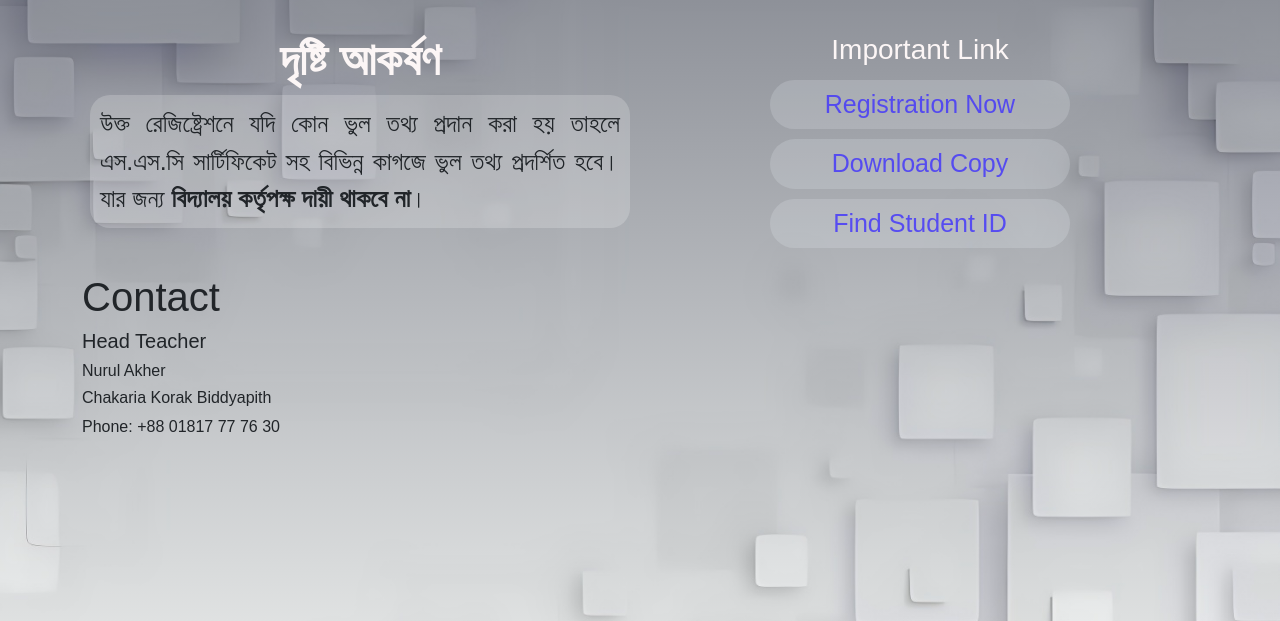
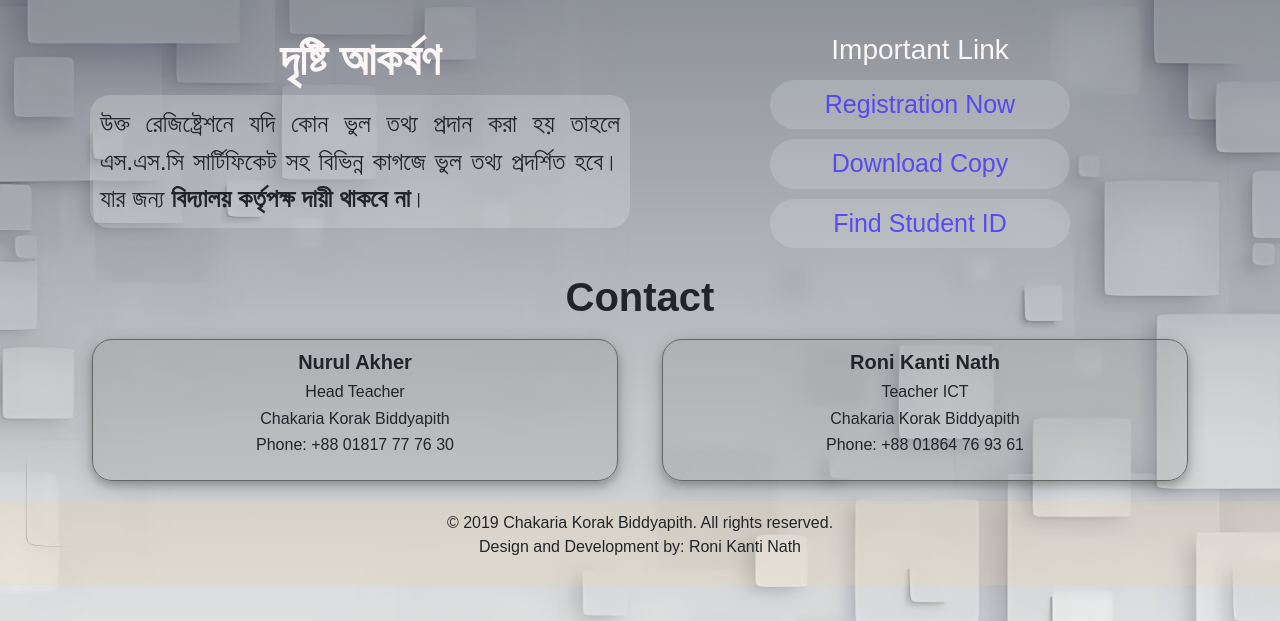
Before and after one commit to Roni769361/sscreg, a plain HTML site: page index.html in a window 1280 px wide. Shown: the part 179-800 px from the top of the page. Drawn offline with nearby package versions, Linux system fonts and the light colour scheme; a web font is replaced by a local one.

Commit message:
somthing

```diff
--- a/index.html
+++ b/index.html
@@ -84,18 +84,38 @@
       </div>
     </div>
     <div class="container">
-      <h1>Contact</h1>
+      <h1 style="font-weight: 800; text-align: center">Contact</h1>
       <div class="contact">
         <div class="row">
           <div class="col-md-6">
-            <h5>Head Teacher</h5>
-            <h6>Nurul Akher</h6>
-            <h6>Chakaria Korak Biddyapith</h6>
-            <p>Phone: +88 01817 77 76 30</p>
+            <div class="details">
+              <h5 style="font-weight: 700">Nurul Akher</h5>
+              <h6>Head Teacher</h6>
+              <h6>Chakaria Korak Biddyapith</h6>
+              <p>Phone: +88 01817 77 76 30</p>
+            </div>
+          </div>
+
+          <div class="col-md-6">
+            <div class="details">
+              <h5 style="font-weight: 700">Roni Kanti Nath</h5>
+              <h6>Teacher ICT</h6>
+              <h6>Chakaria Korak Biddyapith</h6>
+              <p>Phone: +88 01864 76 93 61</p>
+            </div>
           </div>
         </div>
       </div>
     </div>
+
+    <footer>
+      <div class="footer-content">
+        <p>
+          &copy; 2019 Chakaria Korak Biddyapith. All rights reserved.
+          <br />Design and Development by: Roni Kanti Nath
+        </p>
+      </div>
+    </footer>
 
     <script
       src="https://cdn.jsdelivr.net/npm/bootstrap@5.0.2/dist/js/bootstrap.bundle.min.js"
--- a/style.css
+++ b/style.css
@@ -96,3 +96,31 @@ body {
     margin: 5px;
   }
 }
+.details {
+  border: 0.5px solid rgb(102, 101, 101);
+  border-radius: 20px;
+  padding: 10px;
+  margin: 10px;
+  line-height: normal;
+  text-align: center;
+  background-color: rgba(126, 124, 124, 0.185);
+  box-shadow: 0 4px 8px 0 rgba(0, 0, 0, 0.2), 0 6px 20px 0 rgba(0, 0, 0, 0.19);
+}
+
+.details {
+  transition: transform 0.3s ease, color 0.3s ease;
+}
+
+.details:hover {
+  transform: scale(1.1);
+  color: rgb(255, 207, 102);
+  cursor: pointer;
+  background-color: black;
+}
+footer {
+  background-color: rgba(255, 208, 146, 0.158);
+  text-align: center;
+  padding: 10px;
+  bottom: 0px;
+  margin-top: 10px;
+}
```
